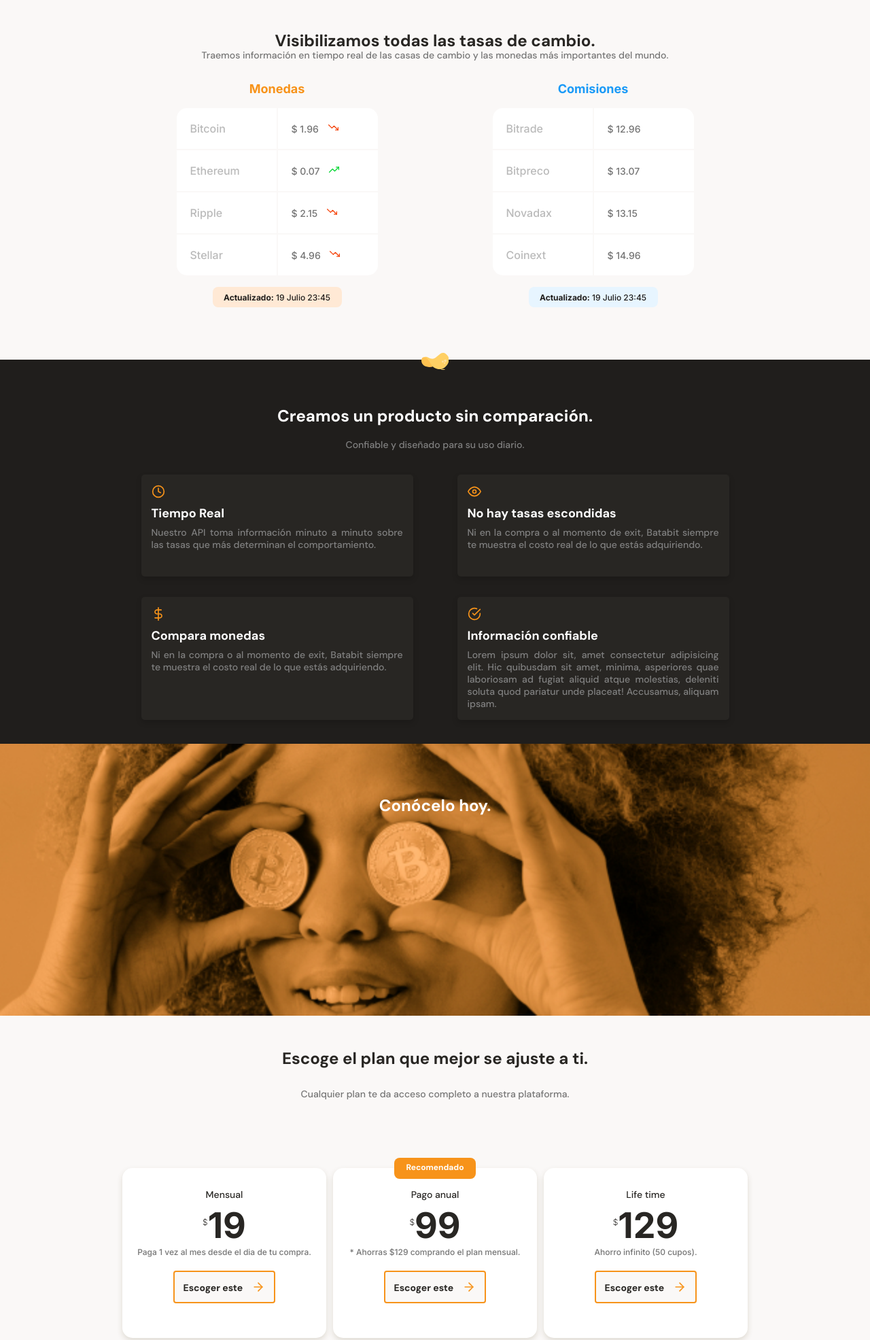
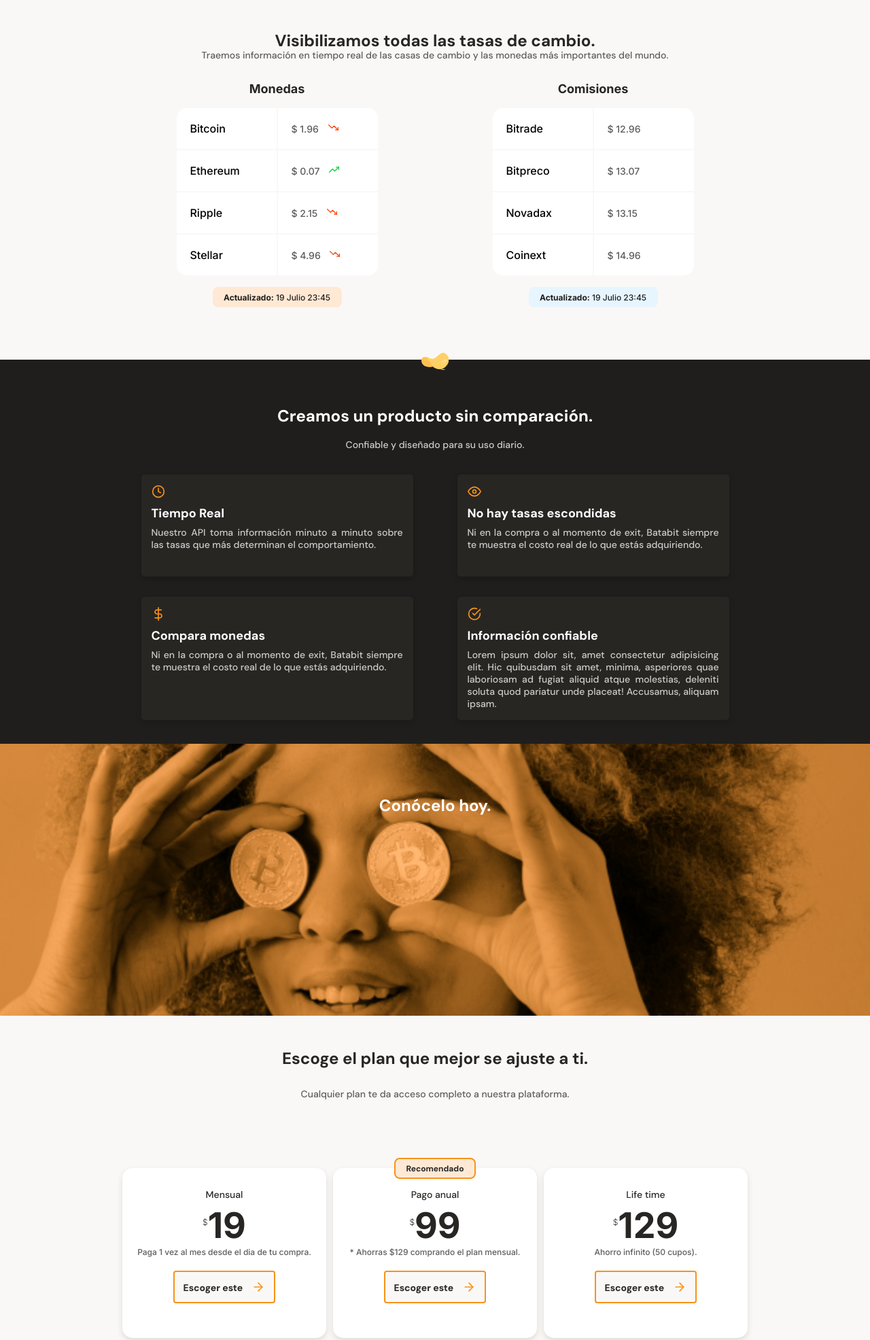
Before and after one commit to gustavo-arana/mobile-first, a plain HTML site: page index.html in a window 1280 px wide. Shown: the part 617-2588 px from the top of the page at 68% size. Drawn offline with Linux system fonts and the light colour scheme.

Commit message:
Issues Accesibility

```diff
--- a/css/style.css
+++ b/css/style.css
@@ -13,10 +13,11 @@
   --soft-blue: #e7f5ff;
   --warm-black: #201e1c;
   --black: #282623;
-  --grey: #bababa;
-  --grey-text: #808080;
+  --grey: ##777777;
+  --grey-text: #5f5c5c;
   --off-white: #faf8f7;
   --just-white: #ffffff;
+  --just-white-text: #ccc;
 }
 
 * {
@@ -147,7 +148,7 @@ main {
   font-size: 1.4rem;
   font-weight: 500;
   line-height: 1.6rem;
-  color: #757575;
+  color: var(--grey-text);
 }
 
 .main-tables-container {
@@ -173,15 +174,7 @@ main {
   font-size: 1.8rem;
   font-weight: bold;
   line-height: 2.3rem;
-  color: var(--bitcoin-orange);
-}
-
-.main-currency-table .comission-table--tittle {
-  margin-bottom: 15px;
-  font-size: 1.8rem;
-  font-weight: bold;
-  line-height: 2.3rem;
-  color: var(--secondary-blue);
+  color: var(--black);
 }
 
 .currency-table--container {
@@ -229,7 +222,7 @@ main {
   font-size: 1.4rem;
   font-weight: normal;
   line-height: 1.7rem;
-  color: #757575;
+  color: var(--grey-text);
 }
 
 .currency-table--container .down {
@@ -322,7 +315,7 @@ main {
   font-size: 1.4rem;
   font-weight: 500;
   line-height: 1.8rem;
-  color: var(--grey-text);
+  color: var(--just-white-text);
 }
 
 .product-detail--card {
@@ -395,7 +388,7 @@ main {
   font-size: 1.4rem;
   font-weight: 500;
   line-height: 1.8rem;
-  color: var(--grey-text);
+  color: var(--just-white-text);
 }
 
 .bitcoin-img-container {
@@ -445,7 +438,7 @@ main {
   font-size: 1.4rem;
   font-weight: 500;
   line-height: 1.8rem;
-  color: #757575;
+  color: var(--grey-text);
 }
 
 .plans-container--slider {
@@ -479,9 +472,10 @@ main {
   left: calc(50% - 60px);
   font-size: 1.2rem;
   font-weight: bold;
-  background-color: var(--bitcoin-orange);
+  background-color: var(--soft-orange);
+  border: 2px solid var(--bitcoin-orange);
   border-radius: 8px;
-  color: var(--just-white);
+  color: var(--black);
 }
 
 .plan-card--tittle {
@@ -511,7 +505,7 @@ main {
   font-size: 1.2rem;
   font-weight: 500;
   list-style: 1.4rem;
-  color: #757575;
+  color: var(--grey-text);
   font-family: "Inter", sans-serif;
 }
 
@@ -557,7 +551,7 @@ footer section {
 
 footer .left ul {
   font-size: 1.4rem;
-  font-weight: 500;
+  font-weight: bold;
   line-height: 1.8rem;
   list-style: none;
 }
@@ -568,5 +562,10 @@ footer .left li {
 
 footer .left a {
   text-decoration: none;
-  color: var(--just-white);
+  color: var(--black);
 }
+
+.right img {
+  width: 60px;
+  height: 40px;
+}
--- a/index.html
+++ b/index.html
@@ -72,7 +72,7 @@
           </div>
 
           <div class="main-currency-table">
-            <p class="comission-table--tittle">Comisiones</p>
+            <p class="currency-table--tittle">Comisiones</p>
             <div class="currency-table--container">
               <table>
                 <tr>
```
